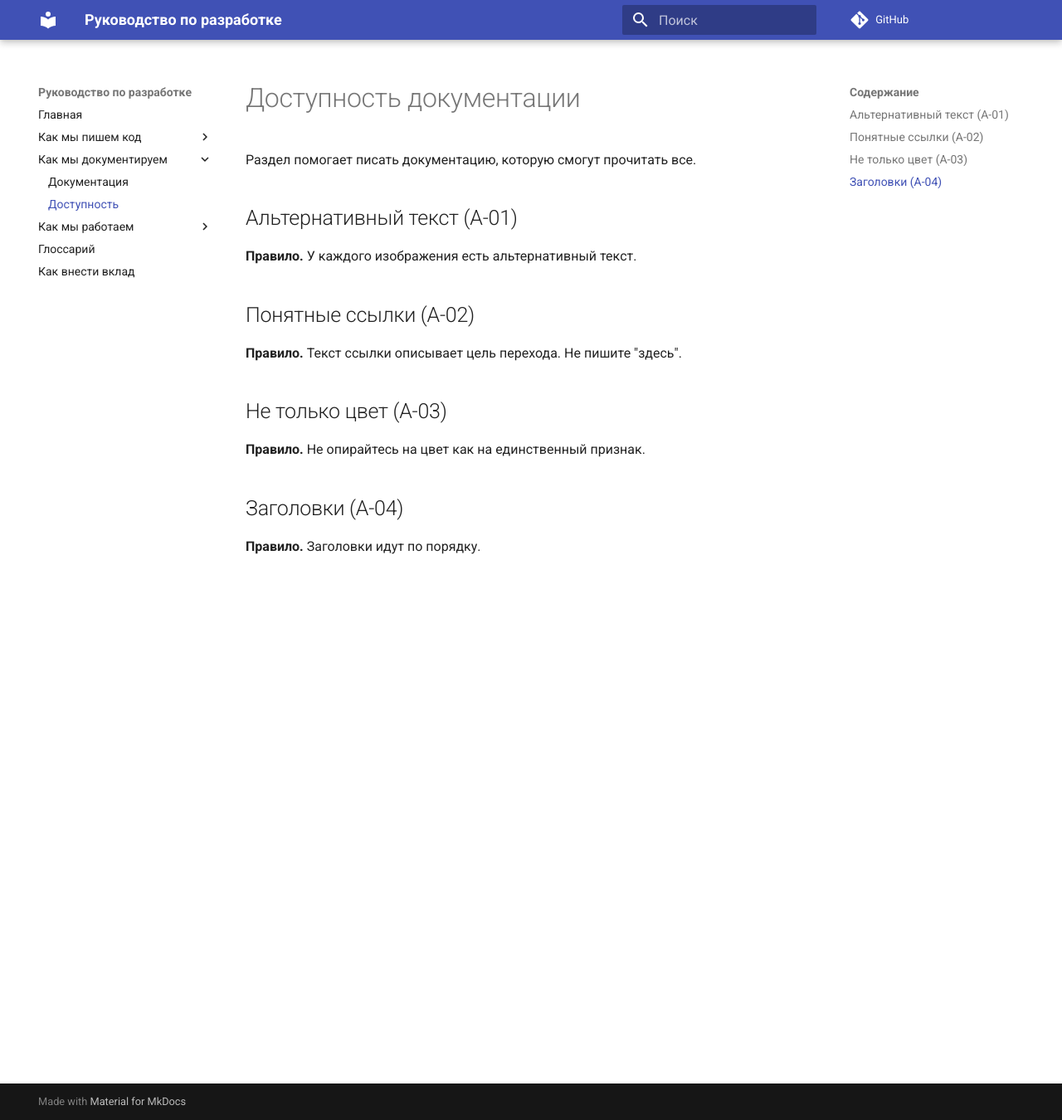
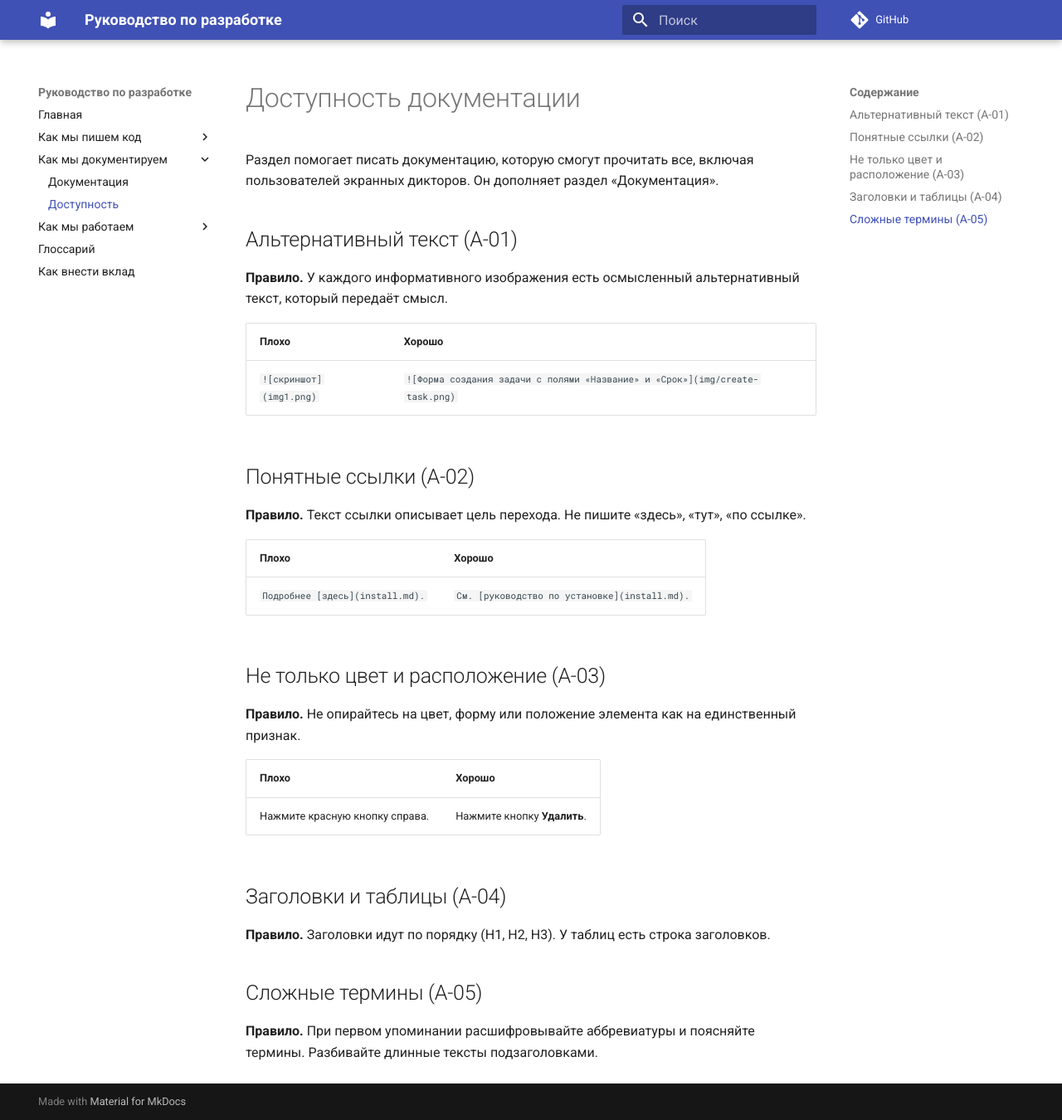
Before and after one commit to qroog/style-guide-project, an MkDocs documentation site: the page built from docs/accessibility.md, in a window 1280 px wide and 1350 px high. Shown: the whole window at 83% size. Built offline with MkDocs 1.6.1 and Material for MkDocs 9.7.7, drawn with Linux system fonts in a browser that asks for light colours; comment, search, counter and statistics services are not loaded.

Commit message:
docs: add examples and new rules to accessibility

```diff
--- a/docs/accessibility.md
+++ b/docs/accessibility.md
@@ -1,19 +1,35 @@
 # Доступность документации
 
-Раздел помогает писать документацию, которую смогут прочитать все.
+Раздел помогает писать документацию, которую смогут прочитать все, включая пользователей экранных дикторов. Он дополняет раздел «Документация».
 
 ## Альтернативный текст (A-01)
 
-**Правило.** У каждого изображения есть альтернативный текст.
+**Правило.** У каждого информативного изображения есть осмысленный альтернативный текст, который передаёт смысл.
+
+| Плохо | Хорошо |
+|---|---|
+| `![скриншот](img1.png)` | `![Форма создания задачи с полями «Название» и «Срок»](img/create-task.png)` |
 
 ## Понятные ссылки (A-02)
 
-**Правило.** Текст ссылки описывает цель перехода. Не пишите "здесь".
+**Правило.** Текст ссылки описывает цель перехода. Не пишите «здесь», «тут», «по ссылке».
 
-## Не только цвет (A-03)
+| Плохо | Хорошо |
+|---|---|
+| `Подробнее [здесь](install.md).` | `См. [руководство по установке](install.md).` |
 
-**Правило.** Не опирайтесь на цвет как на единственный признак.
+## Не только цвет и расположение (A-03)
 
-## Заголовки (A-04)
+**Правило.** Не опирайтесь на цвет, форму или положение элемента как на единственный признак.
 
-**Правило.** Заголовки идут по порядку.
+| Плохо | Хорошо |
+|---|---|
+| Нажмите красную кнопку справа. | Нажмите кнопку **Удалить**. |
+
+## Заголовки и таблицы (A-04)
+
+**Правило.** Заголовки идут по порядку (H1, H2, H3). У таблиц есть строка заголовков.
+
+## Сложные термины (A-05)
+
+**Правило.** При первом упоминании расшифровывайте аббревиатуры и поясняйте термины. Разбивайте длинные тексты подзаголовками.
```
